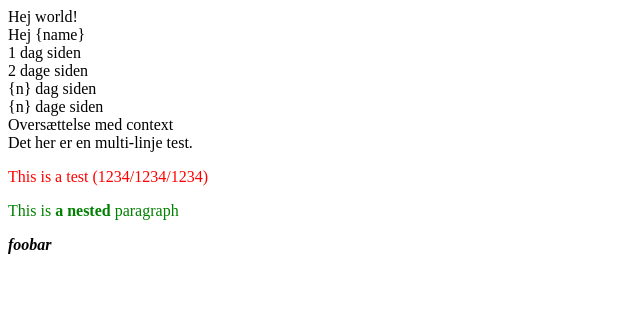
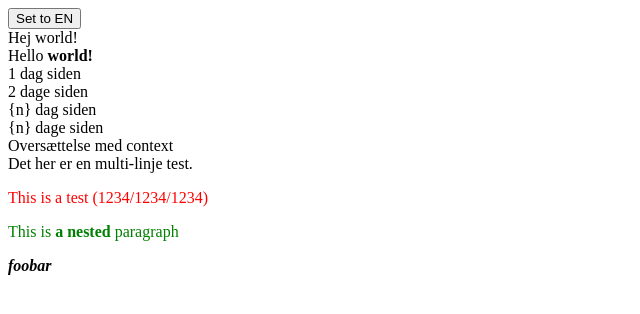
Before and after one commit to connectedcars/react-i18n, a React (Create React App) app in the folder example/: page / in a window 1280 px wide. Shown: the top 314 px of the page, without its empty margins (0-640 px from the left). Built offline with nearby package versions, Linux system fonts and the light colour scheme.

Commit message:
Messy redux-like store

```diff
--- a/example/src/index.tsx
+++ b/example/src/index.tsx
@@ -1,15 +1,23 @@
 import React from 'react'
 import ReactDOM from 'react-dom'
-import { Context, Provider } from './react-i18n/component'
+import { Context, Provider, TranslationStore } from './react-i18n/component'
 
 const translations = require('./translations.json')
 
+const store = new TranslationStore(translations, 'da')
+
 ReactDOM.render(
-  <Provider translations={translations} locale="da">
+  <Provider store={store}>
     <Context.Consumer>
-      {({ t, tx, tn, tnx }) => {
+      {({ t, tx, tn, tnx, locale, setLocale }) => {
+        const swapLocale = locale === 'da' ? 'en' : 'da'
+
         return (
           <React.Fragment>
+            <button onClick={() => setLocale(swapLocale)}>
+              {t('Set to {nextLang}', { nextLang: swapLocale.toUpperCase() })}
+            </button>
+
             <div>
               {t('Hello {name}', {
                 name: 'world!',
@@ -17,7 +25,7 @@ ReactDOM.render(
             </div>
 
             <div>
-              {tx('Hello {name}', {
+              {tx('Hello <name />', {
                 name: () => <strong>world!</strong>,
               })}
             </div>
--- a/example/src/react-i18n/component.tsx
+++ b/example/src/react-i18n/component.tsx
@@ -6,6 +6,7 @@ import {
   TranslatePluralFunc,
   TranslatePluralJsxFunc,
   TranslationOptions,
+  TranslationSet,
 } from './types'
 import { getTranslation, replaceString, replaceJsx } from './translate'
 
@@ -22,6 +23,56 @@ interface Context {
 
 const noop = (...args: any[]): any => {} // tslint:disable-line:no-empty
 
+type CB = (opts: { translations: Translations; locale: string }) => void
+
+export class TranslationStore {
+  private listeners: CB[]
+  private translations: Translations
+  private locale: string
+
+  constructor(translations: Translations, locale: string) {
+    this.listeners = []
+    this.translations = translations
+    this.locale = locale
+  }
+
+  setLocale = (locale: string) => {
+    this.locale = locale
+    this.triggerUpdate()
+  }
+
+  setTranslations = (translations: Translations) => {
+    this.translations = translations
+    this.triggerUpdate()
+  }
+
+  triggerUpdate = () => {
+    this.listeners.forEach(listener => {
+      listener(this.getState())
+    })
+  }
+
+  getState = () => {
+    return {
+      translations: this.translations,
+      locale: this.locale,
+    }
+  }
+
+  subscribe = (cb: CB) => {
+    this.listeners.push(cb)
+
+    return () => {
+      this.unsubscribe(cb)
+    }
+  }
+
+  unsubscribe = (cb: CB) => {
+    const index = this.listeners.indexOf(cb)
+    this.listeners.splice(index, 1)
+  }
+}
+
 export const Context = createContext<Context>({
   t: noop,
   tx: noop,
@@ -34,8 +85,9 @@ export const Context = createContext<Context>({
 })
 
 interface ProviderProps {
-  locale: string
-  translations: Translations
+  // locale: string
+  // translations: Translations
+  store: TranslationStore
   options?: TranslationOptions
 }
 
@@ -44,23 +96,73 @@ interface ProviderState {
   translations: Translations
 }
 
-export class Provider extends PureComponent<ProviderProps> {
-  state: ProviderState = {
-    locale: this.props.locale,
-    translations: this.props.translations,
+export class Provider extends PureComponent<ProviderProps, ProviderState> {
+  private _isMounted: boolean = false
+  private unsubscribe?: () => void
+
+  constructor(props: ProviderProps) {
+    super(props)
+
+    this.state = props.store.getState()
   }
 
-  getTranslations = () => {
+  componentDidMount() {
+    this._isMounted = true
+    this.subscribe()
+  }
+
+  componentWillUnmount() {
+    if (this.unsubscribe) {
+      this.unsubscribe()
+    }
+  }
+
+  componentDidUpdate(prevProps: ProviderProps) {
+    if (this.props.store !== prevProps.store) {
+      if (this.unsubscribe) {
+        this.unsubscribe()
+      }
+
+      this.subscribe()
+    }
+  }
+
+  subscribe = () => {
+    const { store } = this.props
+    this.unsubscribe = store.subscribe(() => {
+      if (!this._isMounted) {
+        return
+      }
+
+      const { locale, translations } = store.getState()
+
+      this.setState({
+        locale,
+        translations
+      })
+    })
+  }
+
+  getTranslations = (): TranslationSet | undefined => {
     const { translations, locale } = this.state
-    return translations[locale]
+    const tl = translations[locale]
+
+    // Don't throw an error on `en` as this is the default language.
+    if (locale !== 'en' && !tl) {
+      throw new Error(`missing translation set for locale: ${locale}`)
+    }
+
+    return tl
   }
 
   setTranslations = (translations: Translations) => {
-    this.setState({ translations })
+    return this.props.store.setTranslations(translations)
+    // this.setState({ translations })
   }
 
-  setLocale = (lang: string) => {
-    this.setState({ lang })
+  setLocale = (locale: string) => {
+    return this.props.store.setLocale(locale)
+    // this.setState({ locale })
   }
 
   t: TranslateFunc = (message, data, context) => {
@@ -120,15 +222,18 @@ export class Provider extends PureComponent<ProviderProps> {
   }
 
   render() {
-    const value = {
+    const { locale, translations } = this.state
+    const { setLocale, setTranslations } = this.props.store
+
+    const value: Context = {
       t: this.t,
       tx: this.tx,
       tn: this.tn,
       tnx: this.tnx,
-      locale: this.state.locale,
-      setLocale: this.setLocale,
-      translations: this.state.translations,
-      setTranslations: this.setTranslations,
+      locale,
+      setLocale,
+      translations,
+      setTranslations,
     }
 
     return (
--- a/example/src/react-i18n/translate.tsx
+++ b/example/src/react-i18n/translate.tsx
@@ -5,7 +5,7 @@ import { parse, DocNode, TextNode, ElementNode, voidElements } from './parser'
 const CONTEXT_GLUE = '\u0004'
 
 export const getTranslation = (
-  translationSet: TranslationSet,
+  translationSet: TranslationSet | undefined,
   n: number | null,
   singular: string,
   plural?: string | null,
@@ -16,6 +16,10 @@ export const getTranslation = (
   singular = normalizeMessage(singular, options)
 
   const defaultValue = plural ? (n !== 1 ? plural : singular) : singular
+
+  if (!translationSet) {
+    return defaultValue
+  }
 
   // Generate our message id. If we have a context, join them.
   const msgid = context != null ? context + CONTEXT_GLUE + singular : singular
```
